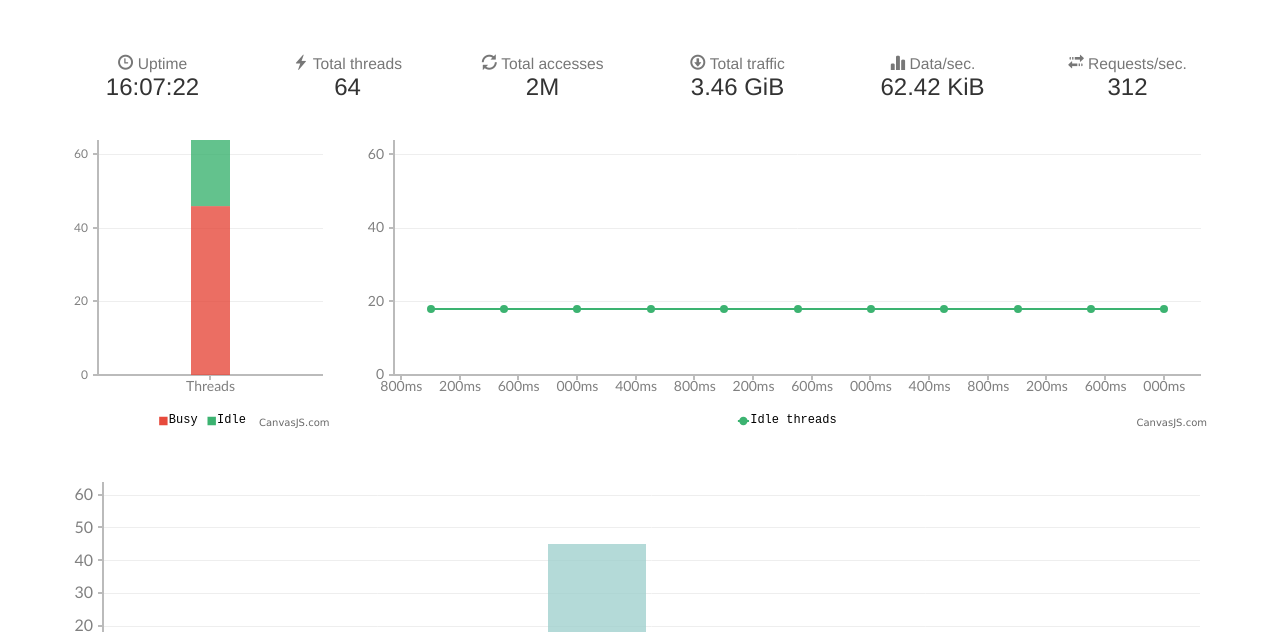
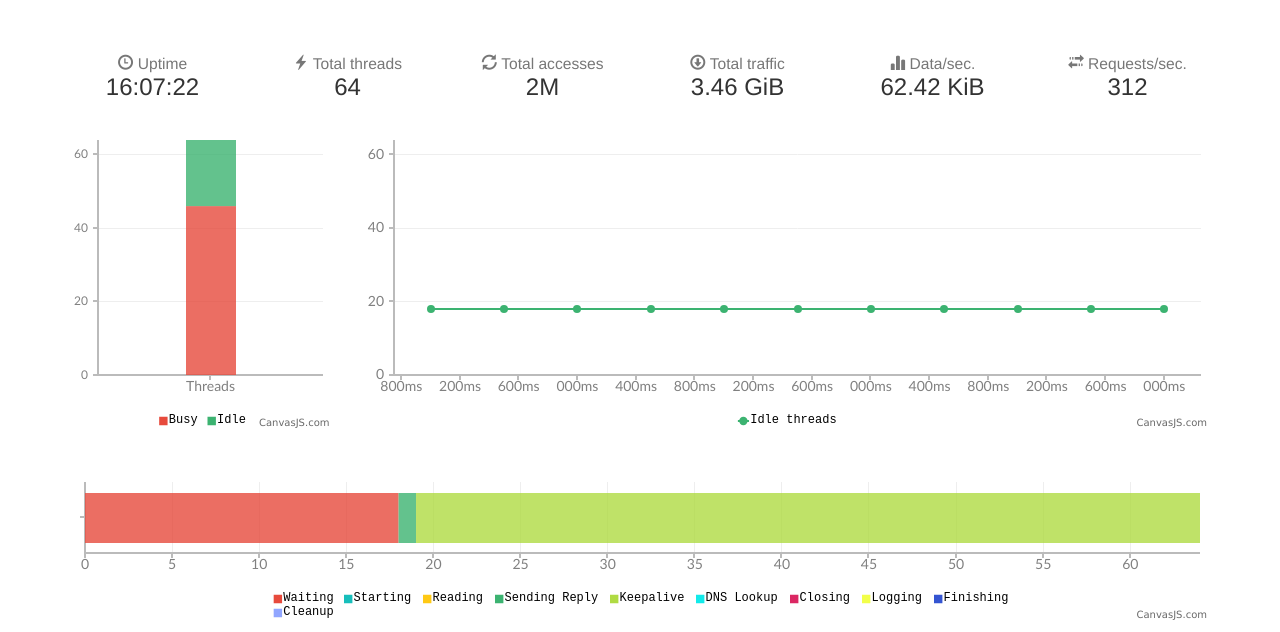
Before and after one commit to altima/httpd-mod_status-ui, a plain HTML site: page index.html in a window 1280 px wide. Shown: the part 109-741 px from the top of the page. Drawn offline with Linux system fonts and the light colour scheme.

Commit message:
UI: change the scoreboard chart type from column to stacked bar for better representation of state dispersion

```diff
--- a/index.html
+++ b/index.html
@@ -101,7 +101,7 @@
     </div>
     <div class="row" style="margin-top:3em">
         <div class="col-sm-12">
-            <div id="chart-scores" style="height: 350px; width: 100%;">
+            <div id="chart-scores" style="height: 150px; width: 100%;">
             </div>
         </div>
     </div>
--- a/status-res/js/config.js
+++ b/status-res/js/config.js
@@ -4,3 +4,15 @@ var refreshInterval = 500; // ms, how often to load data.
 var timeWindow = 30; // s, length of the worker threads trend in seconds
 var idleColor = "#3CB371"; // color of idle worker threads in charts
 var busyColor = "#E74A3C"; // color of busy worker threads in charts
+var scoreboardColors = [
+    "#E74A3C",
+    "#17BEBB",
+    "#FFC914",
+    "#3CB371",
+    "#B0DB43",
+    "#12EAEA",
+    "#DB2763",
+    "#F2FF49",
+    "#3454D1",
+    "#91A6FF"
+];
--- a/status-res/js/main.js
+++ b/status-res/js/main.js
@@ -13,7 +13,7 @@ var maxDataPoints = 100;
 var chartWorkers, chartWorkersTrend, chartScores;
 var disconnectedStartTime = null;
 $(function () {
-    chartScores = createScoreBoard();
+    chartScores = createScoreboard();
     chartWorkers = createWorkersChart();
     chartWorkersTrend = createWorkersTrendChart();
     createSettingsUI();
@@ -45,24 +45,101 @@ function createSettingsUI() {
  *
  * @returns {Ba.Chart} chart object
  */
-function createScoreBoard() {
+function createScoreboard() {
+    CanvasJS.addColorSet("colors", scoreboardColors);
     return new CanvasJS.Chart("chart-scores",
         {
+            colorSet: "colors",
+            dataPointWidth: 50,
             data: [
                 {
                     fillOpacity: .8,
-                    type: "column",
+                    type: "stackedBar",
+                    name: "Waiting",
+                    showInLegend: true,
                     dataPoints: [
-                        {y: 0, label: "Waiting for connection"},
-                        {y: 0, label: "Starting up"},
-                        {y: 0, label: "Reading Request"},
-                        {y: 0, label: "Sending Reply"},
-                        {y: 0, label: "Keepalive (read)"},
-                        {y: 0, label: "DNS Lookup"},
-                        {y: 0, label: "Closing connection"},
-                        {y: 0, label: "Logging"},
-                        {y: 0, label: "Gracefully finishing"},
-                        {y: 0, label: "Idle cleanup of worker"}
+                        {x: 0, label: "Waiting for connection"}
+                    ]
+                },
+                {
+                    fillOpacity: .8,
+                    type: "stackedBar",
+                    name: "Starting",
+                    showInLegend: true,
+                    dataPoints: [
+                        {x: 0, label: "Starting up"}
+                    ]
+                },
+                {
+                    fillOpacity: .8,
+                    type: "stackedBar",
+                    name: "Reading",
+                    showInLegend: true,
+                    dataPoints: [
+                        {x: 0, label: "Reading Request"}
+                    ]
+                },
+                {
+                    fillOpacity: .8,
+                    type: "stackedBar",
+                    name: "Sending Reply",
+                    showInLegend: true,
+                    dataPoints: [
+                        {x: 0, label: "Sending Reply"}
+                    ]
+                },
+                {
+                    fillOpacity: .8,
+                    type: "stackedBar",
+                    name: "Keepalive",
+                    showInLegend: true,
+                    dataPoints: [
+                        {x: 0, label: "Keepalive (read)"}
+                    ]
+                },
+                {
+                    fillOpacity: .8,
+                    type: "stackedBar",
+                    name: "DNS Lookup",
+                    showInLegend: true,
+                    dataPoints: [
+                        {x: 0, label: "DNS Lookup"}
+                    ]
+                },
+                {
+                    fillOpacity: .8,
+                    type: "stackedBar",
+                    name: "Closing",
+                    showInLegend: true,
+                    dataPoints: [
+                        {x: 0, label: "Closing connection"}
+                    ]
+                },
+                {
+                    fillOpacity: .8,
+                    type: "stackedBar",
+                    name: "Logging",
+                    showInLegend: true,
+                    dataPoints: [
+                        {x: 0, label: "Logging"}
+                    ]
+                },
+                {
+                    fillOpacity: .8,
+                    type: "stackedBar",
+                    name: "Finishing",
+                    showInLegend: true,
+                    dataPoints: [
+                        {x: 0, label: "Gracefully finishing"}
+                    ]
+                },
+                {
+                    fillOpacity: .8,
+                    type: "stackedBar",
+                    name: "Cleanup",
+                    showInLegend: true,
+                    dataPoints: [
+                        {x: 0, label: "Idle cleanup of worker"}
                     ]
                 }
             ],
@@ -71,10 +148,12 @@ function createScoreBoard() {
                 fontSize: 12
             },
             axisX: {
-                labelAngle: 45,
-                labelFontSize: 14
+                labelAngle: 90,
+                labelFontSize: 1,
+                labelFontColor: '#FFFFFF'
             },
             axisY: {
+                labelFontSize: 14,
                 maximum: totalWorkers,
                 gridThickness: 1,
                 gridColor: '#EEE'
@@ -90,6 +169,7 @@ function createScoreBoard() {
 function createWorkersChart() {
     return new CanvasJS.Chart("chart-workers", {
         animationEnabled: true,
+        dataPointWidth: 50,
         data: [
             {
                 fillOpacity: .8,
@@ -314,15 +394,15 @@ function updateGeneralData(data) {
 function updateScoreboard(data) {
     try {
         chartScores.options.data[0].dataPoints[0].y = data.replace(/[^_]/g, '').length;
-        chartScores.options.data[0].dataPoints[1].y = data.replace(/[^S]/g, '').length;
-        chartScores.options.data[0].dataPoints[2].y = data.replace(/[^R]/g, '').length;
-        chartScores.options.data[0].dataPoints[3].y = data.replace(/[^W]/g, '').length;
-        chartScores.options.data[0].dataPoints[4].y = data.replace(/[^K]/g, '').length;
-        chartScores.options.data[0].dataPoints[5].y = data.replace(/[^D]/g, '').length;
-        chartScores.options.data[0].dataPoints[6].y = data.replace(/[^C]/g, '').length;
-        chartScores.options.data[0].dataPoints[7].y = data.replace(/[^L]/g, '').length;
-        chartScores.options.data[0].dataPoints[8].y = data.replace(/[^G]/g, '').length;
-        chartScores.options.data[0].dataPoints[9].y = data.replace(/[^I]/g, '').length;
+        chartScores.options.data[1].dataPoints[0].y = data.replace(/[^S]/g, '').length;
+        chartScores.options.data[2].dataPoints[0].y = data.replace(/[^R]/g, '').length;
+        chartScores.options.data[3].dataPoints[0].y = data.replace(/[^W]/g, '').length;
+        chartScores.options.data[4].dataPoints[0].y = data.replace(/[^K]/g, '').length;
+        chartScores.options.data[5].dataPoints[0].y = data.replace(/[^D]/g, '').length;
+        chartScores.options.data[6].dataPoints[0].y = data.replace(/[^C]/g, '').length;
+        chartScores.options.data[7].dataPoints[0].y = data.replace(/[^L]/g, '').length;
+        chartScores.options.data[8].dataPoints[0].y = data.replace(/[^G]/g, '').length;
+        chartScores.options.data[9].dataPoints[0].y = data.replace(/[^I]/g, '').length;
         chartScores.render();
     } catch (e) {
         log('Failed to update scoreboard', e);
```
